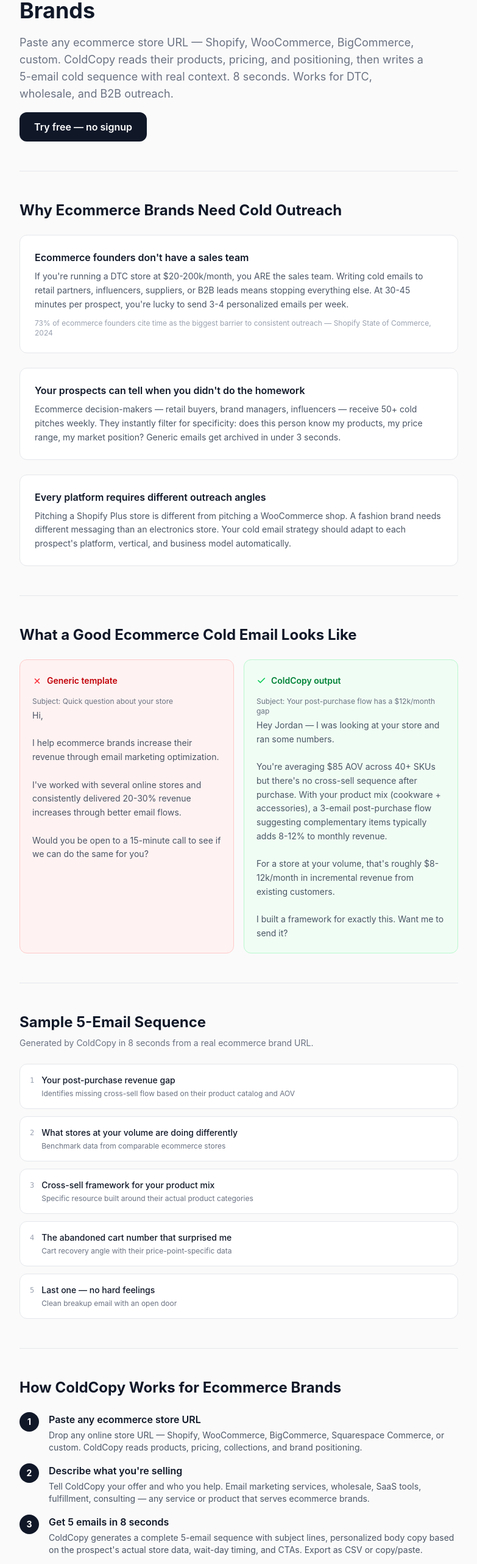
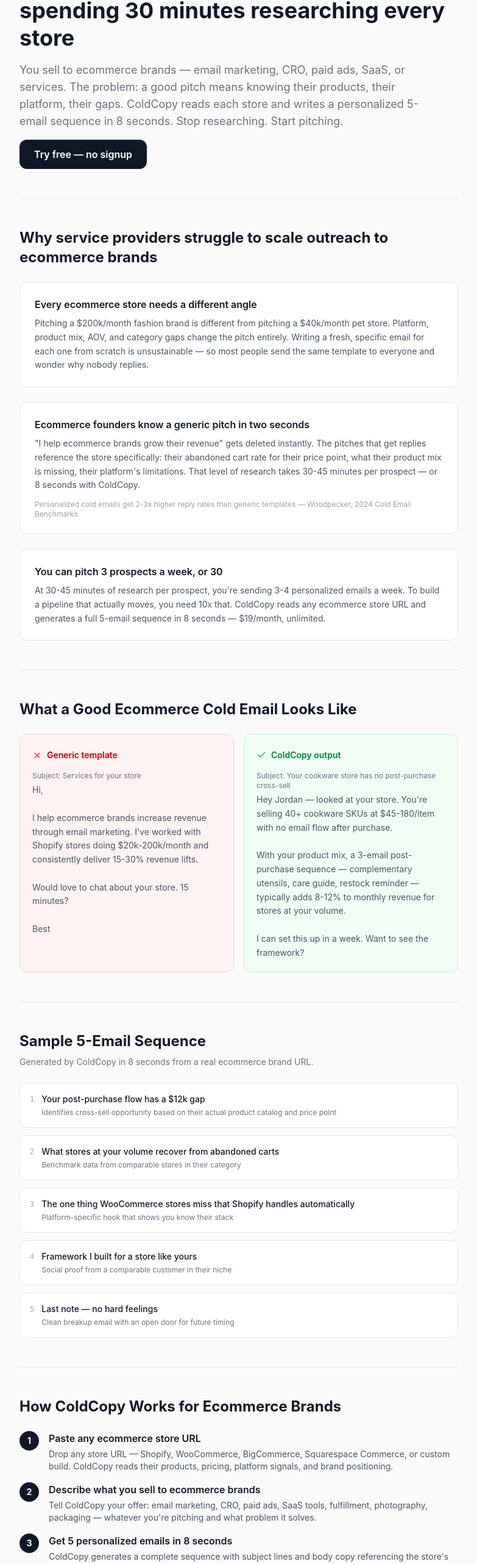
Before and after one commit to holacommit/coldcopy, a Next.js app: page /cold-email-for-ecommerce in a window 1280 px wide. Shown: the part 219-2783 px from the top of the page at 61% size, without its empty margins (248-1031 px from the left). Built offline with nearby package versions, Linux system fonts and the light colour scheme.

Commit message:
Reframe ecommerce landing for agencies and service providers selling to ecommerce brands
Co-Authored-By: Claude Sonnet 4.6 <noreply@anthropic.com>

```diff
--- a/app/cold-email-for-ecommerce/page.tsx
+++ b/app/cold-email-for-ecommerce/page.tsx
@@ -2,14 +2,14 @@ import type { Metadata } from "next"
 import { VerticalLanding, type VerticalContent } from "@/components/VerticalLanding"
 
 export const metadata: Metadata = {
-  title: "Cold Email Generator for Ecommerce — ColdCopy",
+  title: "Cold Email for Agencies Selling to Ecommerce Brands — ColdCopy",
   description:
-    "Generate personalized cold email sequences for ecommerce and DTC brands in 8 seconds. Paste any store URL, get 5 emails with real business context. Built for founders doing their own outreach.",
+    "Generate personalized cold email sequences for ecommerce prospects in 8 seconds. Paste any store URL, get 5 emails that reference their actual products, platform, and gaps. Built for agencies and service providers doing their own outreach.",
   alternates: { canonical: "https://coldcopy.pro/cold-email-for-ecommerce" },
   openGraph: {
-    title: "Cold Email Generator for Ecommerce — ColdCopy",
+    title: "Cold Email for Agencies Selling to Ecommerce Brands — ColdCopy",
     description:
-      "Paste any ecommerce store URL. Get a personalized 5-email cold sequence in 8 seconds.",
+      "Paste any ecommerce store URL. Get a personalized 5-email cold sequence in 8 seconds. No research sprint required.",
     url: "https://coldcopy.pro/cold-email-for-ecommerce",
     images: [{ url: "/assets/og-image.png", width: 1200, height: 630 }],
   },
@@ -18,90 +18,92 @@ export const metadata: Metadata = {
 const content: VerticalContent = {
   vertical: "Ecommerce",
   verticalSlug: "ecommerce",
-  heroTagline: "Cold email that gets replies",
+  heroTagline: "For agencies and service providers selling to ecommerce brands",
+  heroHeadline: "Pitch ecommerce brands without spending 30 minutes researching every store",
   heroDescription:
-    "Paste any ecommerce store URL — Shopify, WooCommerce, BigCommerce, custom. ColdCopy reads their products, pricing, and positioning, then writes a 5-email cold sequence with real context. 8 seconds. Works for DTC, wholesale, and B2B outreach.",
+    "You sell to ecommerce brands — email marketing, CRO, paid ads, SaaS, or services. The problem: a good pitch means knowing their products, their platform, their gaps. ColdCopy reads each store and writes a personalized 5-email sequence in 8 seconds. Stop researching. Start pitching.",
+  painSectionTitle: "Why service providers struggle to scale outreach to ecommerce brands",
 
   painPoints: [
     {
-      title: "Ecommerce founders don't have a sales team",
+      title: "Every ecommerce store needs a different angle",
       description:
-        "If you're running a DTC store at $20-200k/month, you ARE the sales team. Writing cold emails to retail partners, influencers, suppliers, or B2B leads means stopping everything else. At 30-45 minutes per prospect, you're lucky to send 3-4 personalized emails per week.",
-      stat: "73% of ecommerce founders cite time as the biggest barrier to consistent outreach",
-      statSource: "Shopify State of Commerce, 2024",
+        "Pitching a $200k/month fashion brand is different from pitching a $40k/month pet store. Platform, product mix, AOV, and category gaps change the pitch entirely. Writing a fresh, specific email for each one from scratch is unsustainable — so most people send the same template to everyone and wonder why nobody replies.",
     },
     {
-      title: "Your prospects can tell when you didn't do the homework",
+      title: "Ecommerce founders know a generic pitch in two seconds",
       description:
-        "Ecommerce decision-makers — retail buyers, brand managers, influencers — receive 50+ cold pitches weekly. They instantly filter for specificity: does this person know my products, my price range, my market position? Generic emails get archived in under 3 seconds.",
+        "\"I help ecommerce brands grow their revenue\" gets deleted instantly. The pitches that get replies reference the store specifically: their abandoned cart rate for their price point, what their product mix is missing, their platform's limitations. That level of research takes 30-45 minutes per prospect — or 8 seconds with ColdCopy.",
+      stat: "Personalized cold emails get 2-3x higher reply rates than generic templates",
+      statSource: "Woodpecker, 2024 Cold Email Benchmarks",
     },
     {
-      title: "Every platform requires different outreach angles",
+      title: "You can pitch 3 prospects a week, or 30",
       description:
-        "Pitching a Shopify Plus store is different from pitching a WooCommerce shop. A fashion brand needs different messaging than an electronics store. Your cold email strategy should adapt to each prospect's platform, vertical, and business model automatically.",
+        "At 30-45 minutes of research per prospect, you're sending 3-4 personalized emails a week. To build a pipeline that actually moves, you need 10x that. ColdCopy reads any ecommerce store URL and generates a full 5-email sequence in 8 seconds — $19/month, unlimited.",
     },
   ],
 
   beforeEmail: {
-    subject: "Quick question about your store",
-    body: "Hi,\n\nI help ecommerce brands increase their revenue through email marketing optimization.\n\nI've worked with several online stores and consistently delivered 20-30% revenue increases through better email flows.\n\nWould you be open to a 15-minute call to see if we can do the same for you?",
+    subject: "Services for your store",
+    body: "Hi,\n\nI help ecommerce brands increase revenue through email marketing. I've worked with Shopify stores doing $20k-200k/month and consistently deliver 15-30% revenue lifts.\n\nWould love to chat about your store. 15 minutes?\n\nBest",
   },
   afterEmail: {
-    subject: "Your post-purchase flow has a $12k/month gap",
-    body: "Hey Jordan — I was looking at your store and ran some numbers.\n\nYou're averaging $85 AOV across 40+ SKUs but there's no cross-sell sequence after purchase. With your product mix (cookware + accessories), a 3-email post-purchase flow suggesting complementary items typically adds 8-12% to monthly revenue.\n\nFor a store at your volume, that's roughly $8-12k/month in incremental revenue from existing customers.\n\nI built a framework for exactly this. Want me to send it?",
+    subject: "Your cookware store has no post-purchase cross-sell",
+    body: "Hey Jordan — looked at your store. You're selling 40+ cookware SKUs at $45-180/item with no email flow after purchase.\n\nWith your product mix, a 3-email post-purchase sequence — complementary utensils, care guide, restock reminder — typically adds 8-12% to monthly revenue for stores at your volume.\n\nI can set this up in a week. Want to see the framework?",
   },
 
   exampleSequence: [
-    { subject: "Your post-purchase revenue gap", preview: "Identifies missing cross-sell flow based on their product catalog and AOV" },
-    { subject: "What stores at your volume are doing differently", preview: "Benchmark data from comparable ecommerce stores" },
-    { subject: "Cross-sell framework for your product mix", preview: "Specific resource built around their actual product categories" },
-    { subject: "The abandoned cart number that surprised me", preview: "Cart recovery angle with their price-point-specific data" },
-    { subject: "Last one — no hard feelings", preview: "Clean breakup email with an open door" },
+    { subject: "Your post-purchase flow has a $12k gap", preview: "Identifies cross-sell opportunity based on their actual product catalog and price point" },
+    { subject: "What stores at your volume recover from abandoned carts", preview: "Benchmark data from comparable stores in their category" },
+    { subject: "The one thing WooCommerce stores miss that Shopify handles automatically", preview: "Platform-specific hook that shows you know their stack" },
+    { subject: "Framework I built for a store like yours", preview: "Social proof from a comparable customer in their niche" },
+    { subject: "Last note — no hard feelings", preview: "Clean breakup email with an open door for future timing" },
   ],
 
   steps: [
     {
       title: "Paste any ecommerce store URL",
       description:
-        "Drop any online store URL — Shopify, WooCommerce, BigCommerce, Squarespace Commerce, or custom. ColdCopy reads products, pricing, collections, and brand positioning.",
+        "Drop any store URL — Shopify, WooCommerce, BigCommerce, Squarespace Commerce, or custom build. ColdCopy reads their products, pricing, platform signals, and brand positioning.",
     },
     {
-      title: "Describe what you're selling",
+      title: "Describe what you sell to ecommerce brands",
       description:
-        "Tell ColdCopy your offer and who you help. Email marketing services, wholesale, SaaS tools, fulfillment, consulting — any service or product that serves ecommerce brands.",
+        "Tell ColdCopy your offer: email marketing, CRO, paid ads, SaaS tools, fulfillment, photography, packaging — whatever you're pitching and what problem it solves.",
     },
     {
-      title: "Get 5 emails in 8 seconds",
+      title: "Get 5 personalized emails in 8 seconds",
       description:
-        "ColdCopy generates a complete 5-email sequence with subject lines, personalized body copy based on the prospect's actual store data, wait-day timing, and CTAs. Export as CSV or copy/paste.",
+        "ColdCopy generates a complete sequence with subject lines and body copy referencing the store's actual setup, gaps, and positioning. Export as CSV for Instantly or Lemlist, or copy/paste into Gmail.",
     },
   ],
 
   faqs: [
     {
-      question: "Does ColdCopy work with stores outside Shopify?",
+      question: "Does ColdCopy work with any ecommerce platform, not just Shopify?",
       answer:
-        "Yes. ColdCopy works with any publicly accessible ecommerce store — Shopify, WooCommerce, BigCommerce, Squarespace Commerce, Magento, and custom-built stores. It reads whatever product data, pricing, and brand information is visible on the site.",
+        "Yes. ColdCopy reads any publicly accessible store: Shopify, WooCommerce, BigCommerce, Squarespace Commerce, Magento, and custom builds. It extracts whatever product data, pricing, and positioning is visible on the site.",
     },
     {
-      question: "How is ColdCopy different from Instantly or Saleshandy?",
+      question: "I sell SaaS tools to ecommerce brands. Will this work for me?",
       answer:
-        "Instantly and Saleshandy are email sending and deliverability platforms. ColdCopy only writes the emails — it generates personalized sequences from a URL. You then send them using whatever tool you prefer: Gmail, Instantly, Lemlist, Saleshandy, or LinkedIn.",
+        "Yes. Paste any prospect store URL, describe your tool and what problem it solves, and ColdCopy writes outreach that references their specific store setup and likely pain points — not a generic opener.",
     },
     {
-      question: "Can I use ColdCopy for wholesale and retail buyer outreach?",
+      question: "How is this different from using ChatGPT?",
       answer:
-        "Absolutely. Paste the retailer's URL, describe your wholesale offer, and ColdCopy generates a sequence that references the retailer's existing product assortment, price positioning, and brand mix.",
+        "ChatGPT doesn't read the prospect's store. You'd have to copy-paste their product list, pricing, and platform details yourself — which means you're still doing the research. ColdCopy reads the URL directly and uses that context to write the emails.",
     },
     {
-      question: "Does ColdCopy work for SaaS companies selling to ecommerce?",
+      question: "Can I use ColdCopy if I pitch multiple ecommerce verticals?",
       answer:
-        "Yes. If you sell tools, services, or software to ecommerce brands, paste any prospective store's URL and ColdCopy generates outreach that references their specific store setup, products, and likely pain points.",
+        "That's exactly what it's built for. Whether you're pitching fashion brands one week and home goods brands the next, ColdCopy adapts the angle to each store's category, product mix, and positioning automatically.",
     },
     {
-      question: "What's the pricing?",
+      question: "What does ColdCopy cost?",
       answer:
-        "One free sequence with no signup required. Then $19/month for unlimited sequences across all verticals and store types. Cancel anytime.",
+        "One free sequence with no signup. Then $19/month for unlimited sequences across all your prospects. Cancel anytime.",
     },
   ],
 }
```
